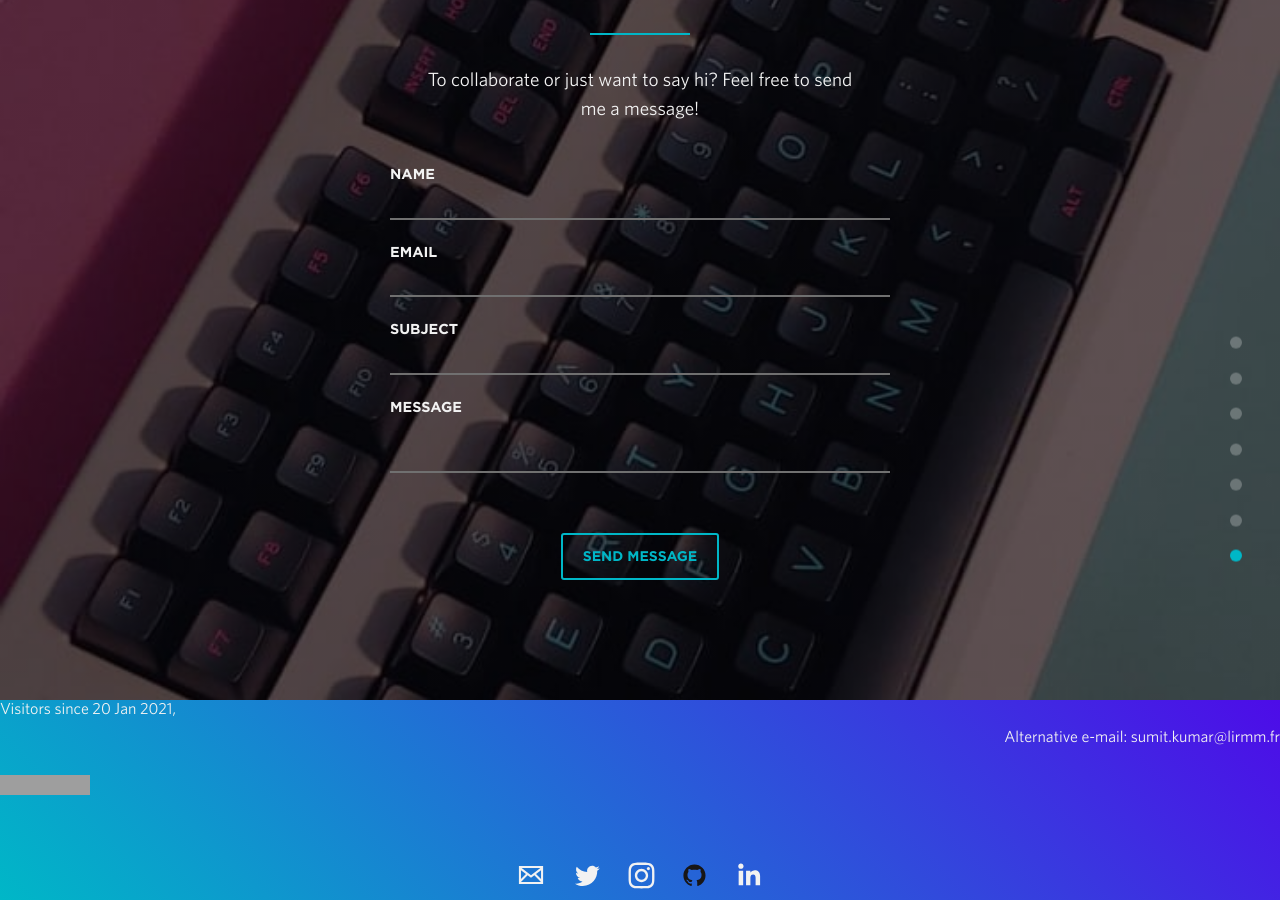
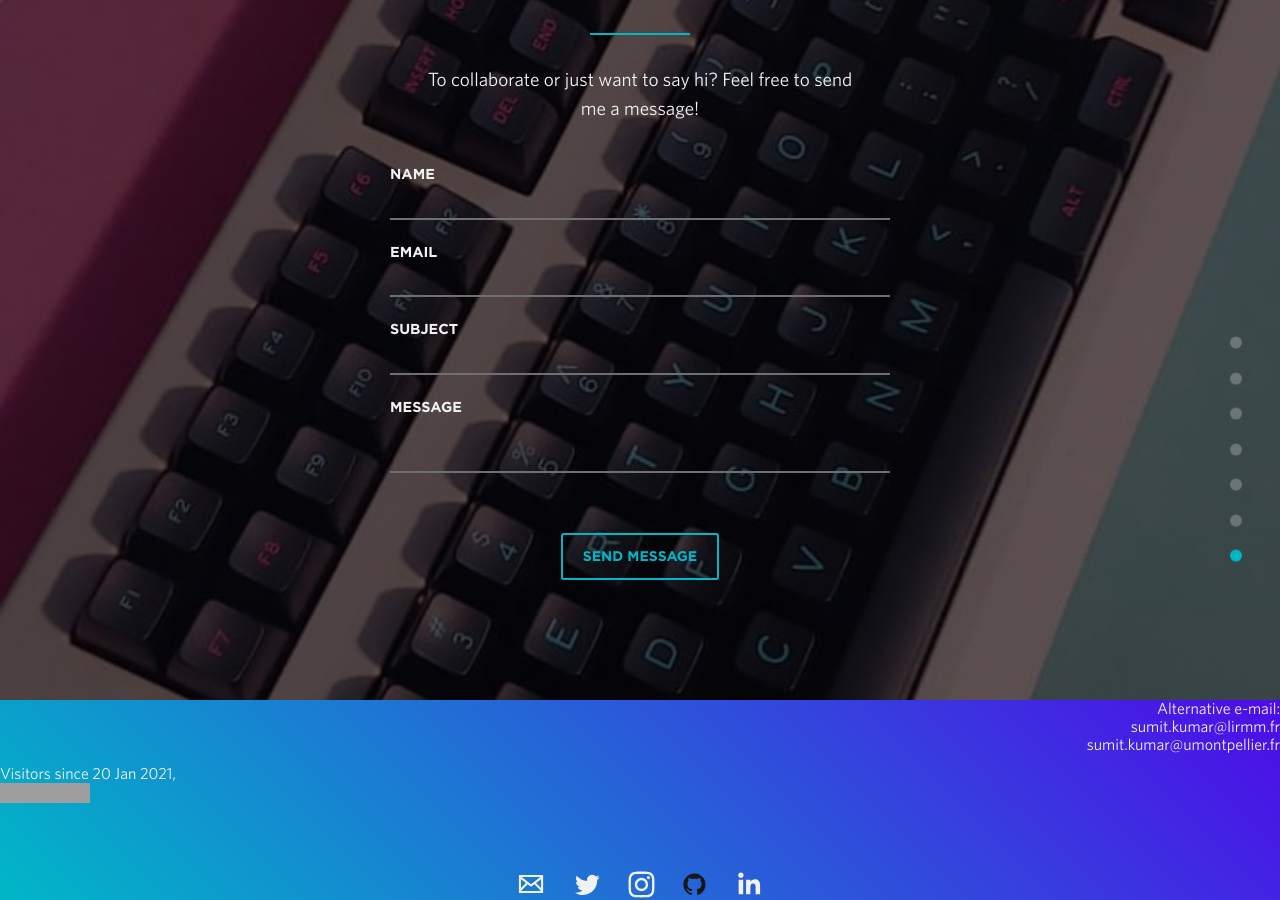
Before and after one commit to sumit6597/sumit6597.github.io, a Jekyll site: the page built from index.html, in a window 1280 px wide and 900 px high, scrolled down 9634 px. Built offline with Jekyll 4.4.1, drawn with Linux system fonts in a browser that asks for light colours; nearby versions of some CDN libraries; grey boxes are pictures that could not be loaded.

Commit message:
Update footer.html

```diff
--- a/_includes/footer.html
+++ b/_includes/footer.html
@@ -1,6 +1,6 @@
 <section id="footer" class="section">
   <div class="col-12 col-lg-8">
-            <p>Visitors since 20 Jan 2021,<P align="right">Alternative e-mail: sumit.kumar@lirmm.fr</P>  <br>
+           <P align="right">Alternative e-mail: <br> sumit.kumar@lirmm.fr <br> sumit.kumar@umontpellier.fr</P> <p>Visitors since 20 Jan 2021,  <br>
             <a href="https://info.flagcounter.com/U5jm"><img src="https://s11.flagcounter.com/count2/U5jm/bg_FFFFFF/txt_000000/border_CCCCCC/columns_2/maxflags_10/viewers_0/labels_0/pageviews_0/flags_0/percent_0/" alt="Flag Counter" border="0"> </a></p>
 
   </div>
```
